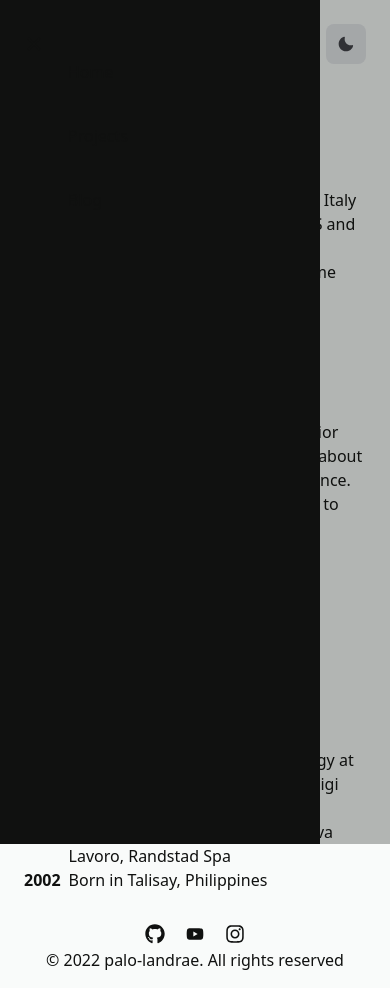
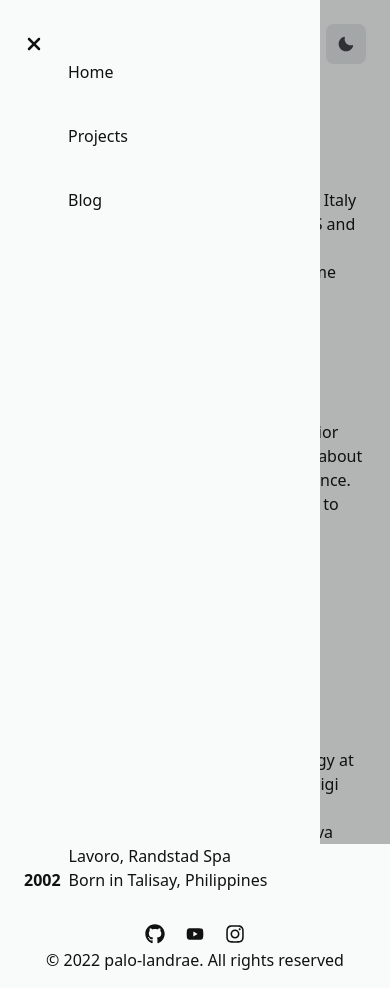
Before and after one commit to palo-landrae/landrae.dev, a Next.js app: page / in a window 390 px wide. Both pictures are taken after a click on the button 34 px from the left and 44 px from the top of the page. Built offline with nearby package versions, Linux system fonts and the light colour scheme.

Commit message:
:wrench: MobileMenu bg

```diff
--- a/components/MobileMenu.tsx
+++ b/components/MobileMenu.tsx
@@ -45,7 +45,7 @@ const MobileMenu: React.FC = () => {
           transition={{ duration: 0.5 }}
         >
           <motion.div
-            className="flex flex-col bg-midnight top-0 left-0 z-40 absolute h-screen w-80 px-7 py-10"
+            className="flex flex-col bg-dawn dark:bg-midnight top-0 left-0 z-40 absolute h-screen w-80 px-7 py-10"
           >
             {links.map(({ name, to, id }) => (
               <motion.a
```
